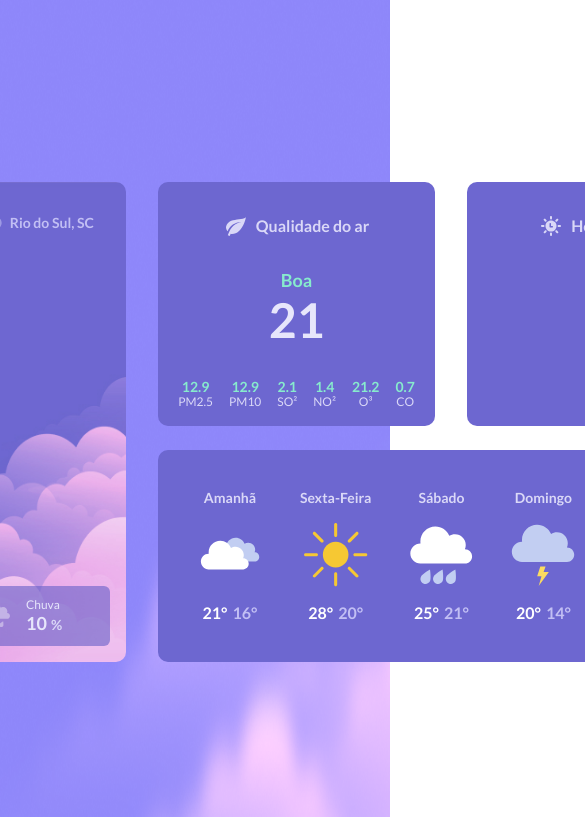
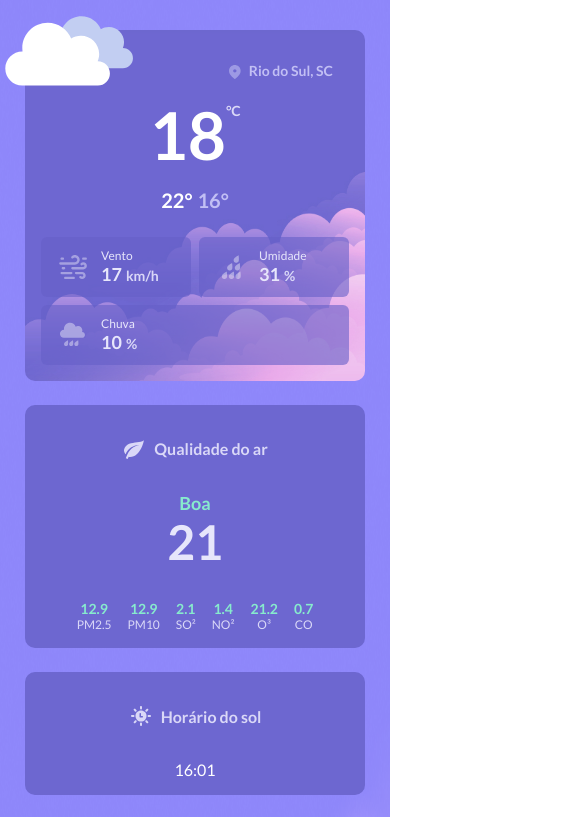
Before and after one commit to raiane-oliveira/Clima, a React (Create React App) app: page / in a window 390 px wide. Shown: the top 817 px of the page, 585 px wide, since content can reach past the window. Built offline with nearby package versions, Linux system fonts and the light colour scheme.

Commit message:
feat: responsiveness

```diff
--- a/src/App.css
+++ b/src/App.css
@@ -1,13 +1,14 @@
 .App {
     display: grid;
     grid-template-columns: 48rem repeat(2, 27.7rem);
-    grid-template-rows: max-content 21.2rem;
     grid-template-areas:
         "temperature air sunTime"
         "temperature week week";
     gap: 2.4rem 3.2rem;
+    padding: 4rem;
 }
 
+/* All sections */
 .box-weather {
     padding: 1.6rem;
     border-radius: 1rem;
@@ -65,7 +66,7 @@
     height: 17rem;
 
     position: absolute;
-    left: -5.6rem;
+    left: -3.6rem;
     top: -5.6rem;
 
     background: url(assets/clouds.svg) no-repeat center;
@@ -102,8 +103,10 @@
 }
 
 .statistics-temperature-now {
+    flex-wrap: wrap;
     align-items: end;
     gap: 0.8rem;
+    margin-top: 2.5rem;
 }
 
 .box-statistics {
@@ -143,6 +146,10 @@
 }
 
 /* Air quality section */
+.air-quality {
+    grid-area: air;
+}
+
 .air-quality,
 .sun-time {
     display: grid;
@@ -189,6 +196,10 @@
 }
 
 /* Sun time section */
+.sun-time {
+    grid-area: sunTime;
+}
+
 .sun-time .title-container-box-weather {
     margin-bottom: auto;
 }
@@ -198,15 +209,16 @@
     padding: 4rem;
     grid-area: week;
 
+    flex-wrap: wrap;
     align-items: center;
     gap: 3.8rem;
 }
 
 .day-week-weather {
+    flex: 1 0 auto;
     display: grid;
     justify-items: center;
     gap: 1.6rem;
-    /* padding: 0 1.3rem; */
 }
 
 .title-day-week-weather {
@@ -220,3 +232,50 @@
     width: 6.4rem;
     height: 6.4rem;
 }
+
+/* Media Queries */
+@media (max-width: 1250px) {
+    .App {
+        grid-template-columns: auto;
+        grid-template-rows: max-content;
+        grid-template-areas:
+            "temperature temperature"
+            "air  sunTime"
+            "week week";
+    }
+}
+
+@media (max-width: 675px) {
+    #root {
+        place-content: initial;
+        height: 100%;
+    }
+    .App {
+        padding: 3rem 2.5rem;
+        grid-template-areas:
+            "temperature"
+            "air"
+            "sunTime"
+            "week";
+    }
+    .title-temperature {
+        font-size: 6.6rem;
+    }
+
+    .degrees-title-temperature {
+        font-size: 1.4rem;
+    }
+
+    .location-temperature-now::before {
+        content: "";
+        display: block;
+        width: 14rem;
+        height: 14rem;
+
+        position: absolute;
+        left: -2.6rem;
+        top: -4.6rem;
+
+        background: url(assets/clouds.svg) no-repeat center / cover;
+    }
+}
--- a/src/index.css
+++ b/src/index.css
@@ -21,6 +21,7 @@ body {
 
 /* Makes images responsive */
 img {
+    display: block;
     max-width: 100%;
 }
 
```
